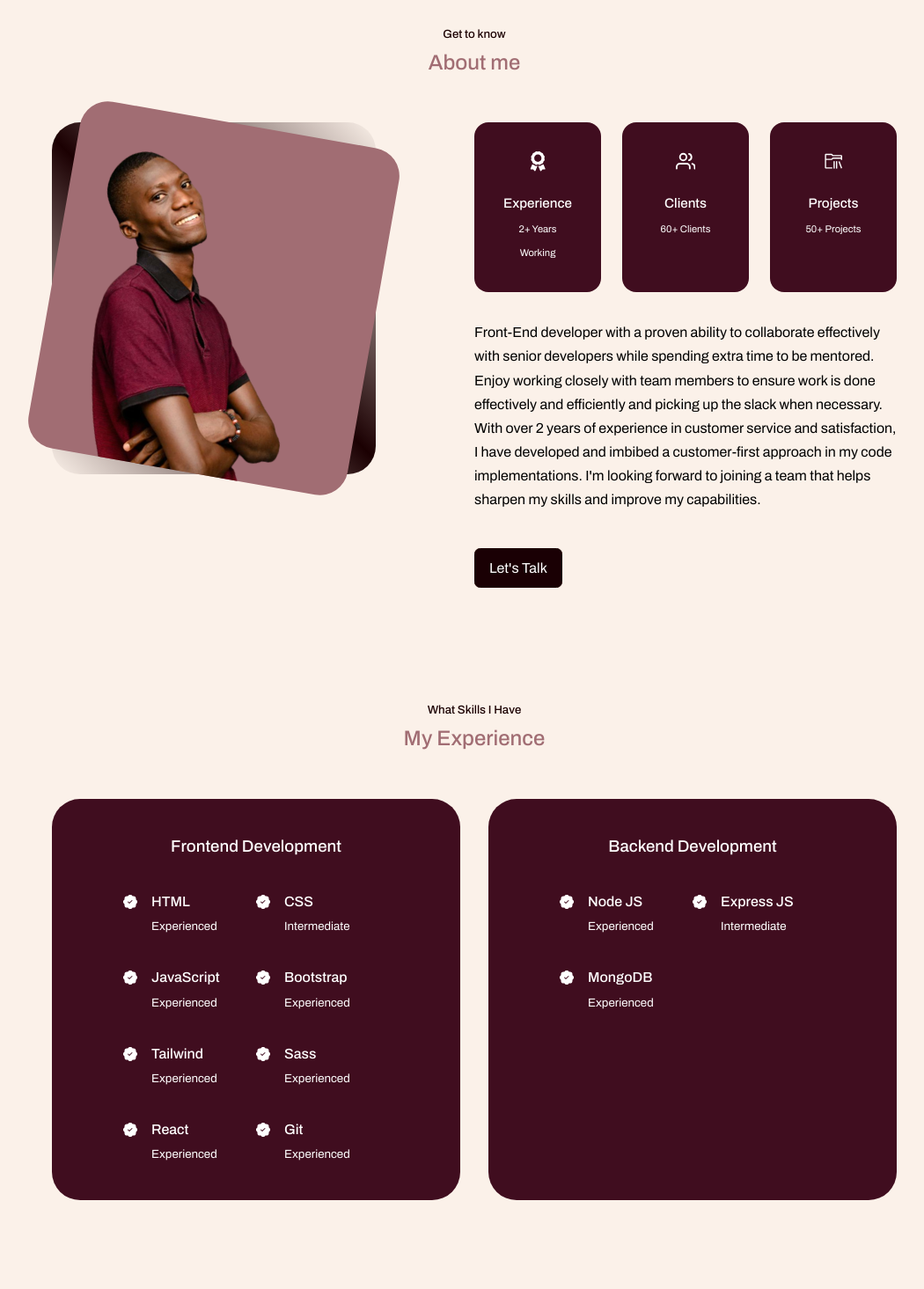
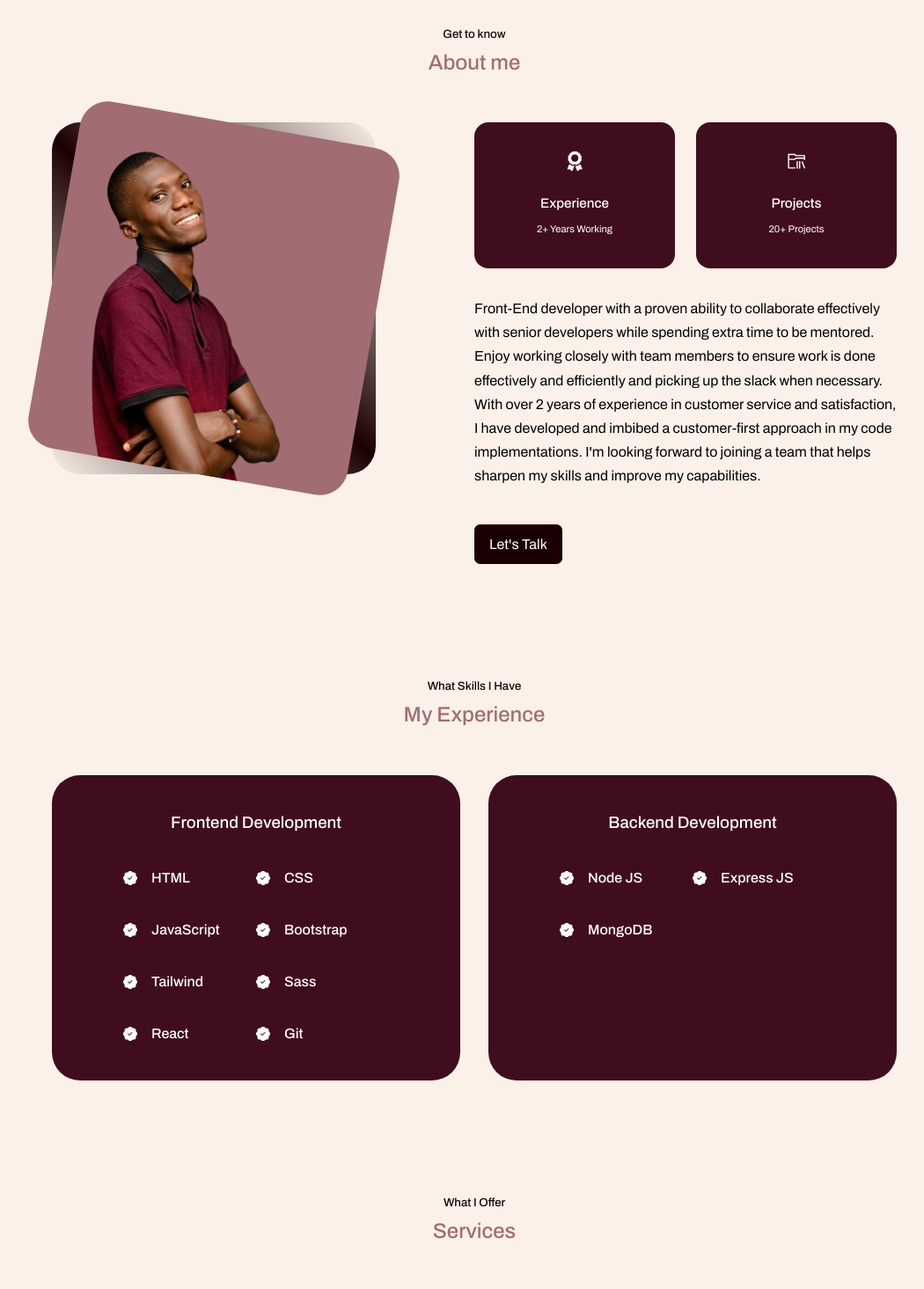
Before and after one commit to Boye95/boye-portfolio, a React (Create React App) app: page / in a window 1280 px wide. Shown: the part 900-2365 px from the top of the page at 88% size, without its empty margins (101-1151 px from the left). Built offline with nearby package versions, Linux system fonts and the light colour scheme.

Commit message:
add correction to aboutme and title

```diff
--- a/src/components/About/About.jsx
+++ b/src/components/About/About.jsx
@@ -3,7 +3,7 @@ import './About.scss'
 
 import ME from '../../files/boyeside.png'
 import { FaAward } from 'react-icons/fa'
-import { FiUsers } from 'react-icons/fi'
+// import { FiUsers } from 'react-icons/fi'
 import { VscFolderLibrary } from 'react-icons/vsc'
 
 const About = () => {
@@ -24,15 +24,15 @@ const About = () => {
               <h5>Experience</h5>
               <small>2+ Years Working</small>
             </article>
-            <article className='about__card'>
+            {/* <article className='about__card'>
               <FiUsers className='about__icon' />
               <h5>Clients</h5>
               <small>60+ Clients</small>
-            </article>
+            </article> */}
             <article className='about__card'>
               <VscFolderLibrary className='about__icon' />
               <h5>Projects</h5>
-              <small>50+ Projects</small>
+              <small>20+ Projects</small>
             </article>
           </div>
           <p>
--- a/src/components/About/About.scss
+++ b/src/components/About/About.scss
@@ -35,7 +35,7 @@
     .about__content {
         .about__cards {
             display: grid;
-            grid-template-columns: repeat(3, 1fr);
+            grid-template-columns: repeat(2, 1fr);
             gap: 1.5rem;
 
             .about__card {
--- a/src/components/Experience/Experience.jsx
+++ b/src/components/Experience/Experience.jsx
@@ -16,56 +16,56 @@ const Experience = () => {
               <BsPatchCheckFill className='experience__details-icons' />
               <div>
                 <h4>HTML</h4>
-                <small className='text-dark'>Experienced</small>
+                {/* <small className='text-dark'>Experienced</small> */}
               </div>
             </article>
             <article className='experience__details'>
               <BsPatchCheckFill className='experience__details-icons' />
               <div>
                 <h4>CSS</h4>
-                <small className='text-dark'>Intermediate</small>
+                {/* <small className='text-dark'>Intermediate</small> */}
               </div>
             </article>
             <article className='experience__details'>
               <BsPatchCheckFill className='experience__details-icons' />
               <div>
                 <h4>JavaScript</h4>
-                <small className='text-dark'>Experienced</small>
+                {/* <small className='text-dark'>Experienced</small> */}
               </div>
             </article>
             <article className='experience__details'>
               <BsPatchCheckFill className='experience__details-icons' />
               <div>
                 <h4>Bootstrap</h4>
-                <small className='text-dark'>Experienced</small>
+                {/* <small className='text-dark'>Experienced</small> */}
               </div>
             </article>
             <article className='experience__details'>
               <BsPatchCheckFill className='experience__details-icons' />
               <div>
                 <h4>Tailwind</h4>
-                <small className='text-dark'>Experienced</small>
+                {/* <small className='text-dark'>Experienced</small> */}
               </div>
             </article>
             <article className='experience__details'>
               <BsPatchCheckFill className='experience__details-icons' />
               <div>
                 <h4>Sass</h4>
-                <small className='text-dark'>Experienced</small>
+                {/* <small className='text-dark'>Experienced</small> */}
               </div>
             </article>
             <article className='experience__details'>
               <BsPatchCheckFill className='experience__details-icons' />
               <div>
                 <h4>React</h4>
-                <small className='text-dark'>Experienced</small>
+                {/* <small className='text-dark'>Experienced</small> */}
               </div>
             </article>
             <article className='experience__details'>
               <BsPatchCheckFill className='experience__details-icons' />
               <div>
                 <h4>Git</h4>
-                <small className='text-dark'>Experienced</small>
+                {/* <small className='text-dark'>Experienced</small> */}
               </div>
             </article>
           </div>
@@ -78,21 +78,21 @@ const Experience = () => {
               <BsPatchCheckFill className='experience__details-icons' />
               <div>
                 <h4>Node JS</h4>
-                <small className='text-dark'>Experienced</small>
+                {/* <small className='text-dark'>Experienced</small> */}
               </div>
             </article>
             <article className='experience__details'>
               <BsPatchCheckFill className='experience__details-icons' />
               <div>
                 <h4>Express JS</h4>
-                <small className='text-dark'>Intermediate</small>
+                {/* <small className='text-dark'>Intermediate</small> */}
               </div>
             </article>
             <article className='experience__details'>
               <BsPatchCheckFill className='experience__details-icons' />
               <div>
                 <h4>MongoDB</h4>
-                <small className='text-dark'>Experienced</small>
+                {/* <small className='text-dark'>Experienced</small> */}
               </div>
             </article>
           </div>
--- a/src/components/Header/Header.jsx
+++ b/src/components/Header/Header.jsx
@@ -10,7 +10,7 @@ const Header = () => {
       <div className='main-container header__container'>
         <h5>Hello, I'm</h5>
         <h1>Samuel Adeboye Folaranmi</h1>
-        <h5 className='text-dark'>Software Developer</h5>
+        <h5 className='text-dark'>Fullstack Developer (Frontend Heavy)</h5>
         <CTA />
         <Socials />
 
```
